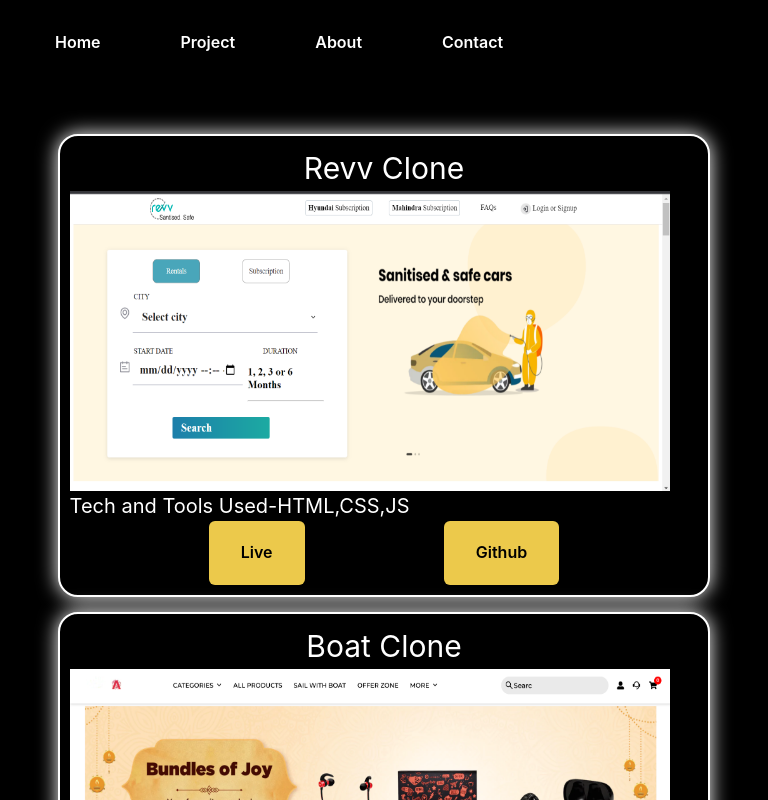
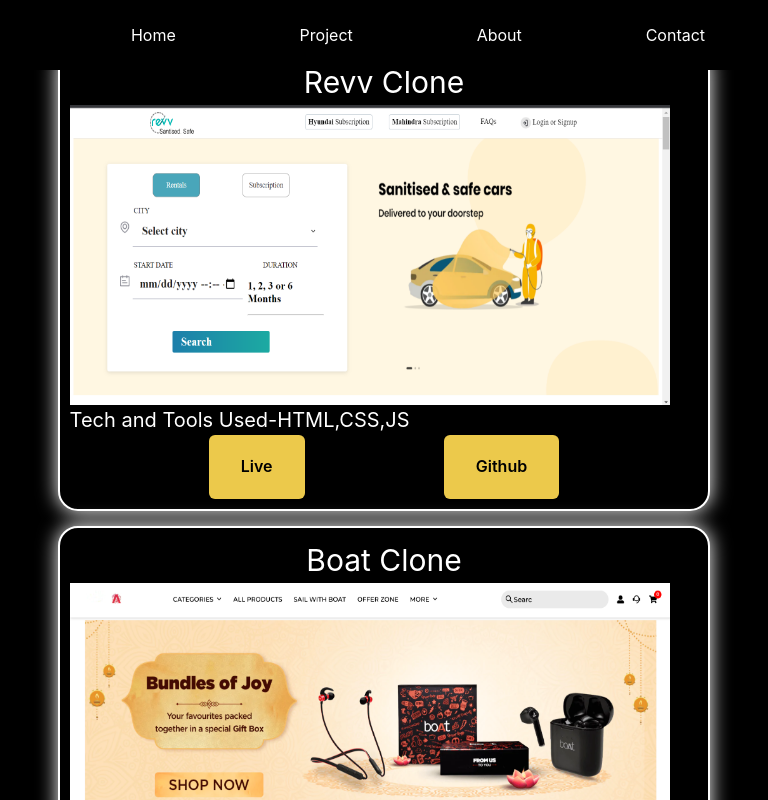
Before and after one commit to soroutmanisha2606/myportfolio, a React (Create React App) app: page /project in a window 768 px wide. Shown: the top 800 px of the page. Built offline with nearby package versions, Linux system fonts and the light colour scheme.

Commit message:
805 completed

```diff
--- a/src/Allstyles/home.css
+++ b/src/Allstyles/home.css
@@ -118,7 +118,7 @@
 }
  }
 
- @media only screen and (min-width: 268px) and (max-width: 924px)  {
+ @media only screen and (min-width: 350px) and (max-width: 450px)  {
   /* .papa_box{
     display: grid;
   grid-template-columns: repeat(4,1fr);
@@ -127,7 +127,8 @@
   font-size: 20px;
 
   } */
+.content{
+  width: 200px;
+  margin-bottom: 30%;
  }
- @media only screen and (min-width: 912px) and (max-width: 1368px)  {
-
- }
+}
--- a/src/Allstyles/navbar.css
+++ b/src/Allstyles/navbar.css
@@ -1,10 +1,12 @@
 .nav{
-    position: relative;
+    /* position: fixed; */
     width: 100%;
     padding: 15px;
     z-index: 3;
     margin-top: 0px;
+    color: white;
 }
+
 .nav_link{
     display: block;
     padding: 0.5rem 1rem; }
@@ -15,35 +17,155 @@
       pointer-events: none;
       cursor: default; }
 
-      /* responsive */
-      /* chote */
-      @media only screen and (min-width: 414px) and (max-width: 896px)  {
+
+      /* @media only screen and (min-width: 414px) and (max-width: 896px)  {
  .box_withname{
   display: none;
  }
  .nav{
   display: flex;
   width: 100%;
+  position: fixed;
   justify-content: space-between;
+
  }
-      }
+ .div2{
+  width: 100%;
+  color: white;
+ }
+      } */
       /* bada */
       @media only screen and (min-width: 290px) and (max-width: 844px)  {
+        .box_withname{
+          display: none;
+        }
+      }
+
+      /* papa */
+      @media only screen and (min-width: 300px) and (max-width: 400px)  {
         .box_withname{
           display: none;
          }
          .nav{
           display: flex;
+          position: fixed;
           align-items: center;
-          width: 70%;
+          /* border:2px solid red; */
+          width: 100%;
+          /* background-color: aqua  ; */
           justify-content: space-between;
          }
+         .div2{
+          width: 290px;
+          color: white;
+          /* border: 2px solid rgb(81, 81, 21); */
+          /* background-color: pink; */
+        display: flex;
+        justify-content: space-evenly;
+
+
+
+        }
       }
-      /* papa */
-      @media only screen and (min-width: 768px) and (max-width: 1024px)  {
 
+      @media only screen and (min-width: 400px) and (max-width: 500px)  {
+        .box_withname{
+          display: none;
+         }
+         .nav{
+          display: flex;
+          position: fixed;
+          align-items: center;
+          /* border:2px solid red; */
+          width: 100%;
+          /* background-color: aqua  ; */
+          justify-content: space-between;
+         }
+         .div2{
+          width:410px;
+          color: white;
+          /* border: 2px solid rgb(81, 81, 21); */
+          /* background-color: pink; */
+        display: flex;
+        justify-content: space-evenly;
+
+
+
+        }
+      }
+      @media only screen and (min-width: 500px) and (max-width: 600px)  {
+        .box_withname{
+          display: none;
+         }
+         .nav{
+          display: flex;
+          position: fixed;
+          align-items: center;
+          /* border:2px solid red; */
+          width: 100%;
+          /* background-color: aqua  ; */
+          justify-content: space-between;
+         }
+         .div2{
+          width: 490px;
+          color: white;
+          /* border: 2px solid rgb(81, 81, 21); */
+          /* background-color: pink; */
+        display: flex;
+        justify-content: space-evenly;
+
+
+
+        }
       }
       /* dada */
-      @media only screen and (min-width: 912px) and (max-width: 1368px)  {
+      @media only screen and (min-width: 601px) and (max-width: 700px)  {
+        .box_withname{
+          display: none;
+         }
+         .nav{
+          display: flex;
+          position: fixed;
+          align-items: center;
+          /* border:2px solid red; */
+          width: 100%;
+          /* background-color: aqua  ; */
+          justify-content: space-between;
+         }
+         .div2{
+          width: 590px;
+          color: white;
+          /* border: 2px solid blue; */
+          /* background-color: pink; */
+        display: flex;
+        justify-content: space-evenly;
 
+
+
+        }
       }
+      @media only screen and (min-width: 701px) and (max-width: 1200px)  {
+        .box_withname{
+          display: none;
+         }
+         .nav{
+          display: flex;
+          position: fixed;
+          align-items: center;
+          /* border:2px solid red; */
+          width: 100%;
+          /* background-color: aqua  ; */
+          justify-content: space-between;
+         }
+         .div2{
+          width: 790px;
+          color: white;
+          /* border: 2px solid blue; */
+          /* background-color: pink; */
+        display: flex;
+        justify-content: space-evenly;
+
+
+
+        }
+      }
--- a/src/Components/Navbar.jsx
+++ b/src/Components/Navbar.jsx
@@ -10,13 +10,16 @@
      <Link to="/"><Heading size='lg' sx={{color:"white"}}>Portfolio</Heading></Link>
     </div>
     <Spacer />
-    <ButtonGroup gap='2'>
-    <Link to="/" className='nav_link'>  <Button colorScheme='black.100'>Home</Button></Link>
-    <Link to="/project" className='nav_link'> <Button colorScheme='black'>Project</Button></Link>
-    <Link to="/about" className='nav_link'><Button colorScheme='black'>About</Button></Link>
-    <Link to="/contact" className='nav_link'><Button colorScheme='black'>Contact</Button></Link>
-    </ButtonGroup>
-  </Flex></div>
+    <div className='div2'>
+
+    <div className='divs' colorScheme='black.100'> <Link to="/" className='nav_link'> Home</Link></div>
+    <div className='divs' colorScheme='black.100'>   <Link to="/project" className='nav_link'>Project</Link> </div>
+    <div className='divs' colorScheme='black.100'><Link to="/about" className='nav_link'>About</Link></div>
+    <div className='divs' colorScheme='black.100'><Link to="/contact" className='nav_link'>Contact</Link></div>
+   </div>
+
+  </Flex>
+  </div>
   )
 }
 
```
